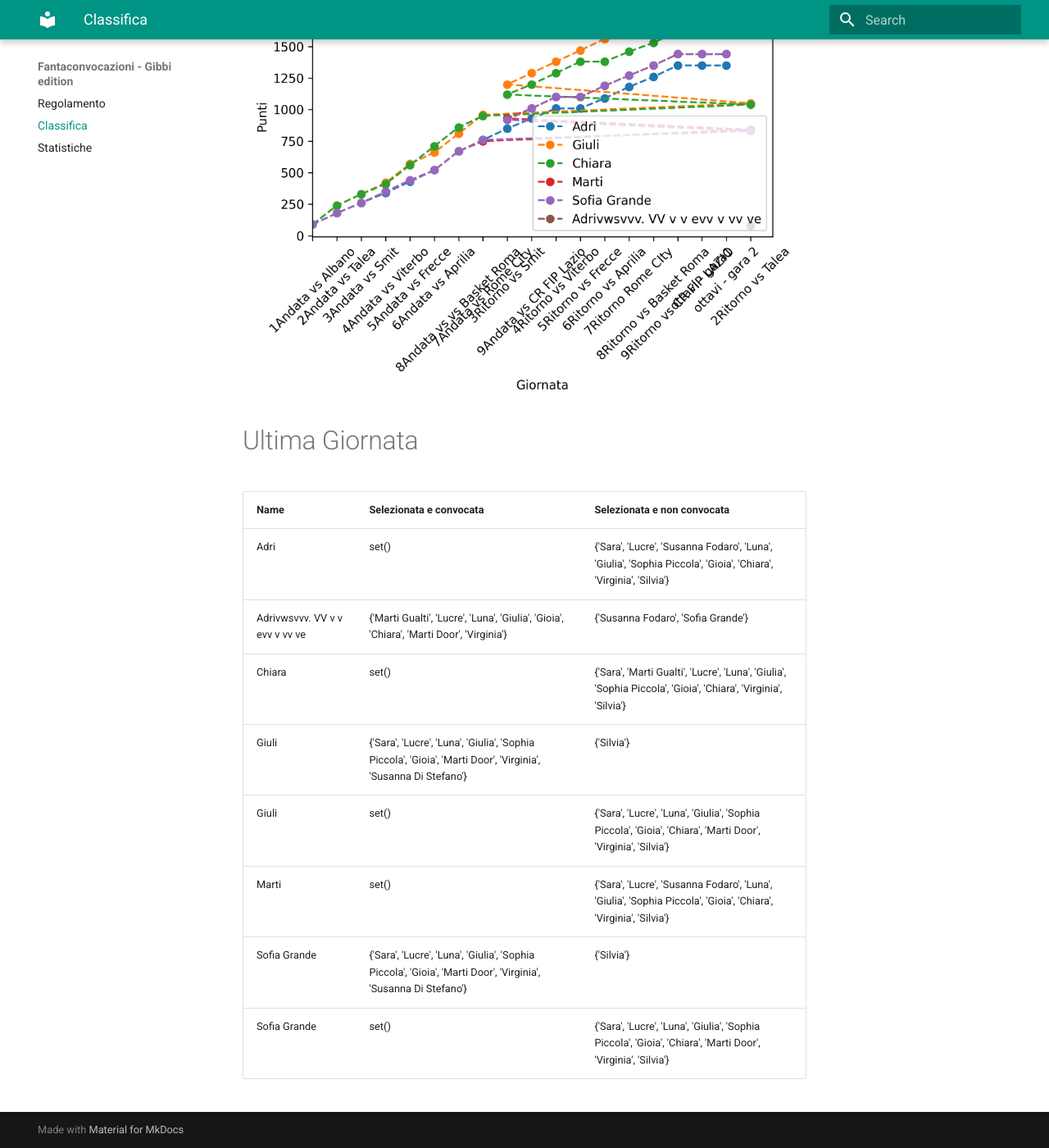
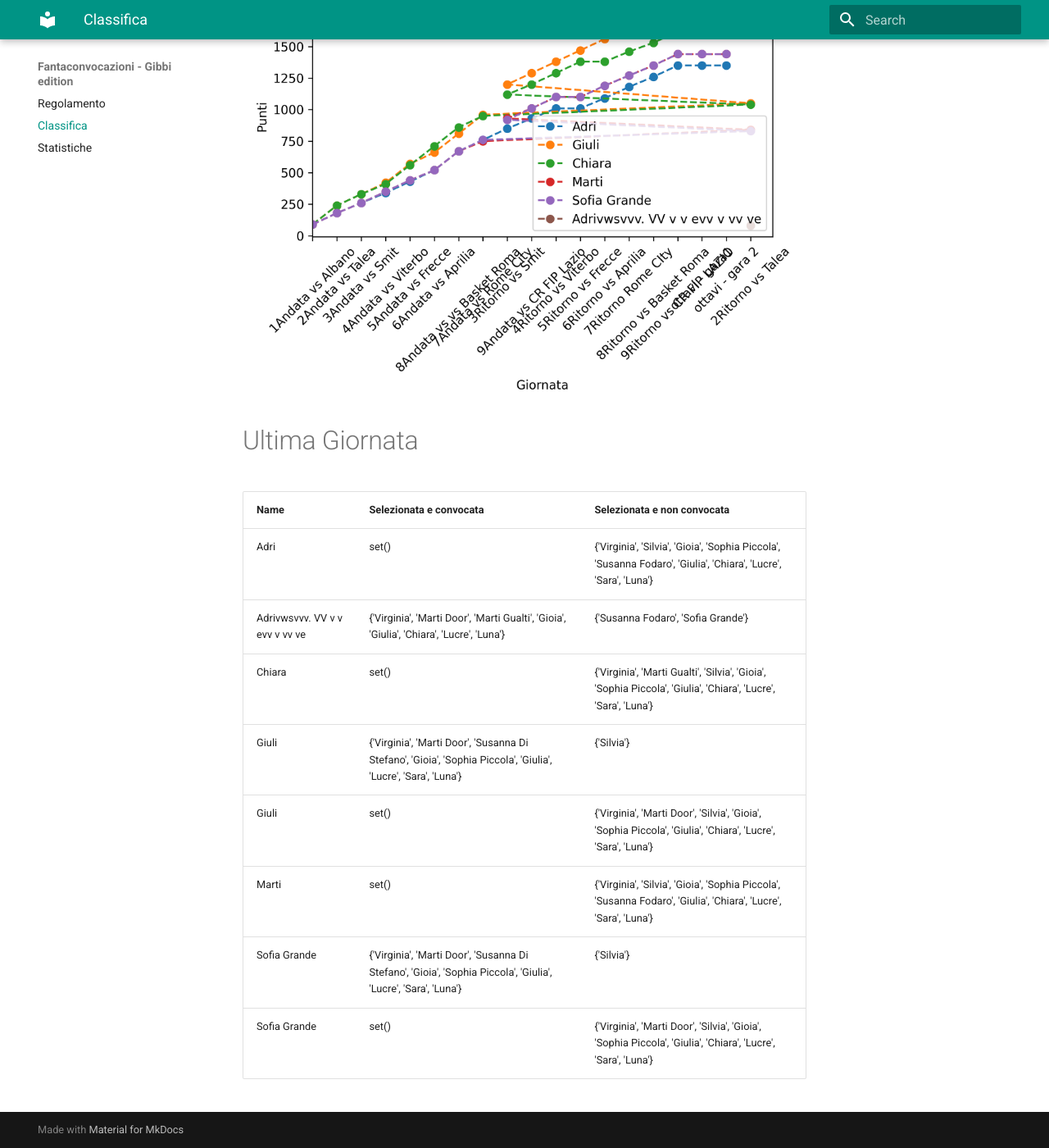
Before and after one commit to martinig94/fantagibbi, an MkDocs documentation site: the page built from docs/Classifica.md, in a window 1280 px wide and 1400 px high, scrolled down 676 px. Shown: the whole window at 82% size. Built offline with MkDocs 1.6.1 and Material for MkDocs 9.7.7, drawn with Linux system fonts in a browser that asks for light colours.

Commit message:
Auto-update from main.py

```diff
--- a/docs/Classifica.md
+++ b/docs/Classifica.md
@@ -19,12 +19,12 @@
 <!-- START_TABLE CORRECT -->
 | Name                           | Selezionata e convocata                                                                                        | Selezionata e non convocata                                                                                      |
 |:-------------------------------|:---------------------------------------------------------------------------------------------------------------|:-----------------------------------------------------------------------------------------------------------------|
-| Adri                           | set()                                                                                                          | {'Sara', 'Lucre', 'Susanna Fodaro', 'Luna', 'Giulia', 'Sophia Piccola', 'Gioia', 'Chiara', 'Virginia', 'Silvia'} |
-| Adrivwsvvv. VV v v evv v vv ve | {'Marti Gualti', 'Lucre', 'Luna', 'Giulia', 'Gioia', 'Chiara', 'Marti Door', 'Virginia'}                       | {'Susanna Fodaro', 'Sofia Grande'}                                                                               |
-| Chiara                         | set()                                                                                                          | {'Sara', 'Marti Gualti', 'Lucre', 'Luna', 'Giulia', 'Sophia Piccola', 'Gioia', 'Chiara', 'Virginia', 'Silvia'}   |
-| Giuli                          | {'Sara', 'Lucre', 'Luna', 'Giulia', 'Sophia Piccola', 'Gioia', 'Marti Door', 'Virginia', 'Susanna Di Stefano'} | {'Silvia'}                                                                                                       |
-| Giuli                          | set()                                                                                                          | {'Sara', 'Lucre', 'Luna', 'Giulia', 'Sophia Piccola', 'Gioia', 'Chiara', 'Marti Door', 'Virginia', 'Silvia'}     |
-| Marti                          | set()                                                                                                          | {'Sara', 'Lucre', 'Susanna Fodaro', 'Luna', 'Giulia', 'Sophia Piccola', 'Gioia', 'Chiara', 'Virginia', 'Silvia'} |
-| Sofia Grande                   | {'Sara', 'Lucre', 'Luna', 'Giulia', 'Sophia Piccola', 'Gioia', 'Marti Door', 'Virginia', 'Susanna Di Stefano'} | {'Silvia'}                                                                                                       |
-| Sofia Grande                   | set()                                                                                                          | {'Sara', 'Lucre', 'Luna', 'Giulia', 'Sophia Piccola', 'Gioia', 'Chiara', 'Marti Door', 'Virginia', 'Silvia'}     |
+| Adri                           | set()                                                                                                          | {'Virginia', 'Silvia', 'Gioia', 'Sophia Piccola', 'Susanna Fodaro', 'Giulia', 'Chiara', 'Lucre', 'Sara', 'Luna'} |
+| Adrivwsvvv. VV v v evv v vv ve | {'Virginia', 'Marti Door', 'Marti Gualti', 'Gioia', 'Giulia', 'Chiara', 'Lucre', 'Luna'}                       | {'Susanna Fodaro', 'Sofia Grande'}                                                                               |
+| Chiara                         | set()                                                                                                          | {'Virginia', 'Marti Gualti', 'Silvia', 'Gioia', 'Sophia Piccola', 'Giulia', 'Chiara', 'Lucre', 'Sara', 'Luna'}   |
+| Giuli                          | {'Virginia', 'Marti Door', 'Susanna Di Stefano', 'Gioia', 'Sophia Piccola', 'Giulia', 'Lucre', 'Sara', 'Luna'} | {'Silvia'}                                                                                                       |
+| Giuli                          | set()                                                                                                          | {'Virginia', 'Marti Door', 'Silvia', 'Gioia', 'Sophia Piccola', 'Giulia', 'Chiara', 'Lucre', 'Sara', 'Luna'}     |
+| Marti                          | set()                                                                                                          | {'Virginia', 'Silvia', 'Gioia', 'Sophia Piccola', 'Susanna Fodaro', 'Giulia', 'Chiara', 'Lucre', 'Sara', 'Luna'} |
+| Sofia Grande                   | {'Virginia', 'Marti Door', 'Susanna Di Stefano', 'Gioia', 'Sophia Piccola', 'Giulia', 'Lucre', 'Sara', 'Luna'} | {'Silvia'}                                                                                                       |
+| Sofia Grande                   | set()                                                                                                          | {'Virginia', 'Marti Door', 'Silvia', 'Gioia', 'Sophia Piccola', 'Giulia', 'Chiara', 'Lucre', 'Sara', 'Luna'}     |
 <!-- END_TABLE CORRECT -->
```
